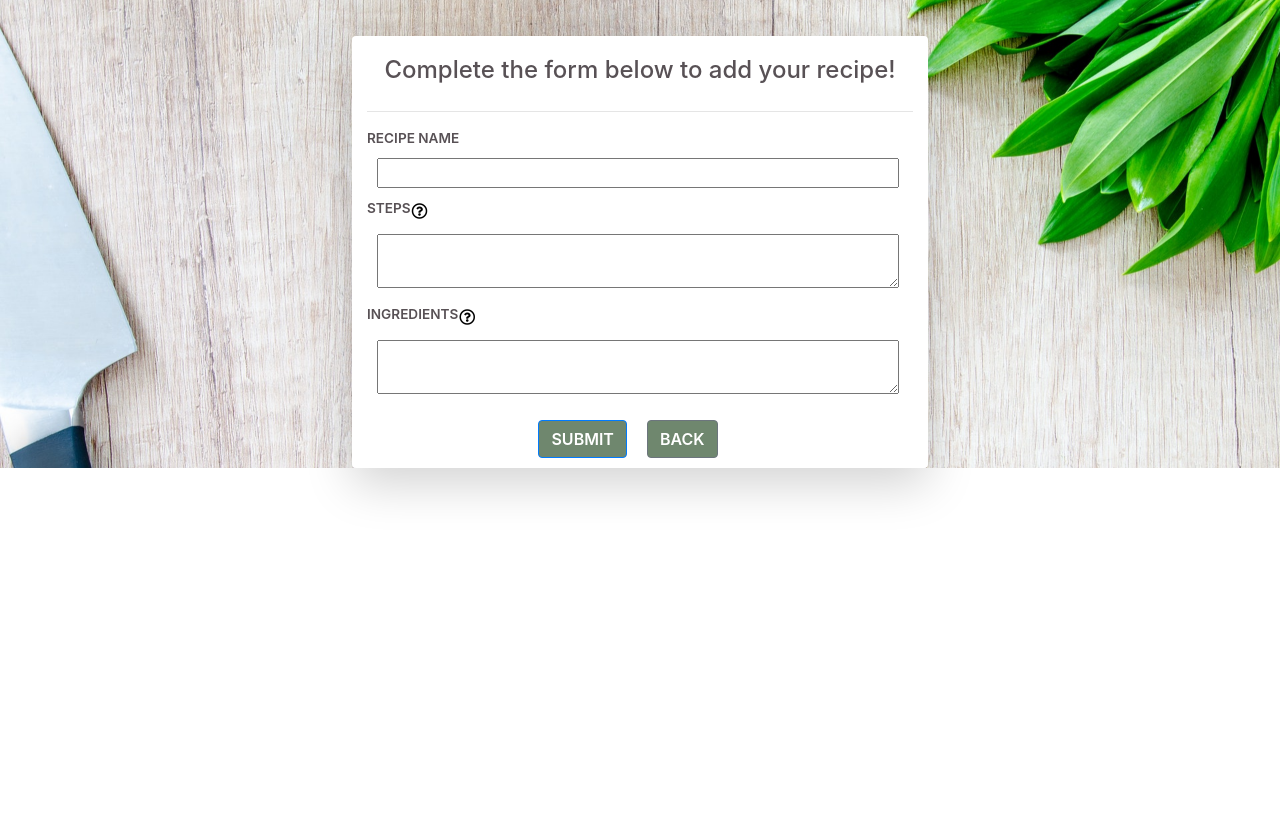
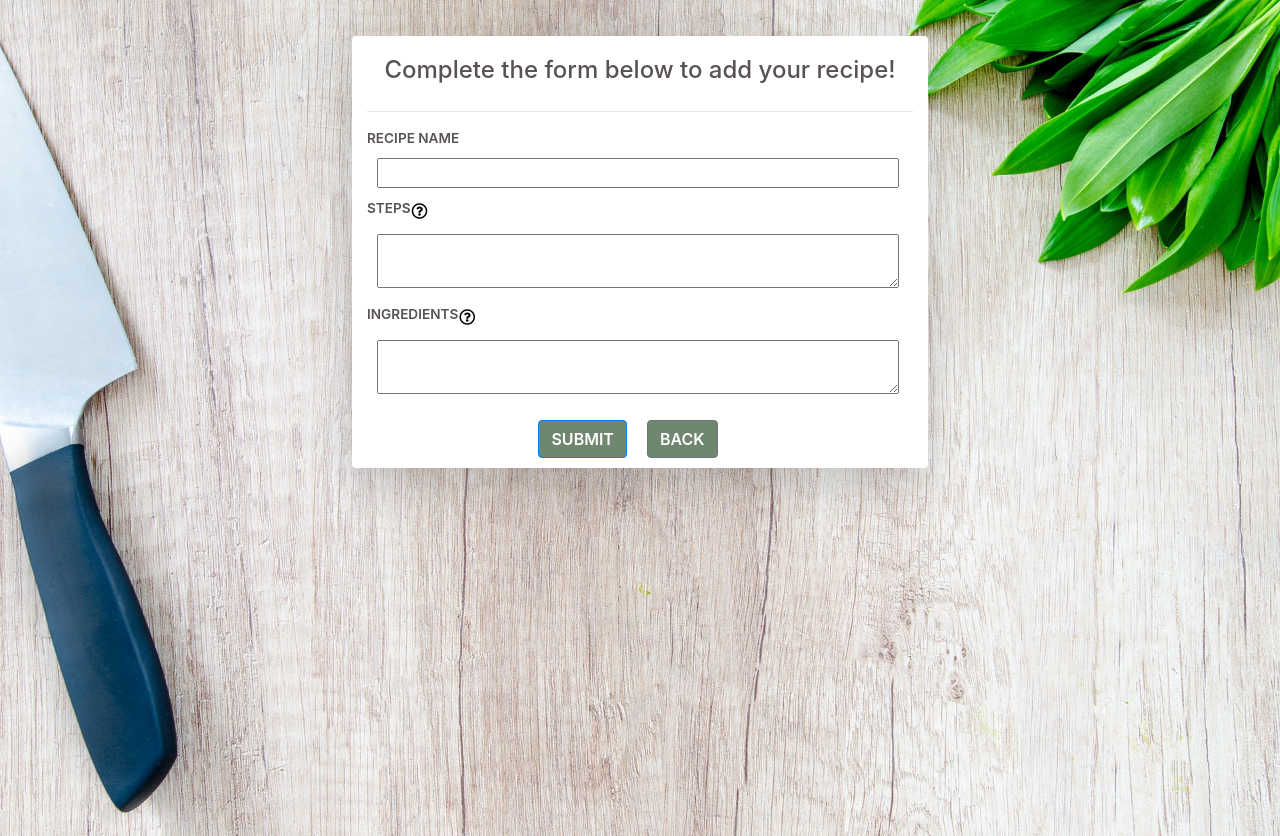
Before and after one commit to ajin-chwy/1808-Java-Project2, an Angular app in the folder recipe-sharing-app/: page /create-recipe in a window 1280 px wide. Before the commit the page ends 800 px from the top, so only its background shows below. Built offline with nearby package versions, Linux system fonts and the light colour scheme; no server answers.

Commit message:
more styling updates

```diff
--- a/recipe-sharing-app/src/app/create-recipe/create-recipe.component.css
+++ b/recipe-sharing-app/src/app/create-recipe/create-recipe.component.css
@@ -1,3 +1,7 @@
+.fullPage{
+height: 100vh;
+}
+
 #spacer{
     padding-top: 20px;
 }
--- a/recipe-sharing-app/src/app/create-recipe/create-recipe.component.html
+++ b/recipe-sharing-app/src/app/create-recipe/create-recipe.component.html
@@ -3,6 +3,7 @@
   <p></p>
 </div>
 
+<div class="fullPage">
 <div class="container rounded shadow-lg" id="recipeCreationFormContainer" >
   <h1>Complete the form below to add your recipe!</h1>
   <hr>
@@ -64,3 +65,4 @@
 
   </form>
 </div>
+</div>
--- a/recipe-sharing-app/src/app/login/login.component.css
+++ b/recipe-sharing-app/src/app/login/login.component.css
@@ -1,3 +1,7 @@
+#component{
+    height: 100vh;
+}
+
 #mainHeader{
     padding-top: 15%;
 }
--- a/recipe-sharing-app/src/app/login/login.component.html
+++ b/recipe-sharing-app/src/app/login/login.component.html
@@ -1,3 +1,4 @@
+<div id="component">
 <div id="mainHeader" class="">
   <h1>Enjoy Cooking</h1>
   <h3>Browse hundreds of tasty recipes!</h3>
@@ -46,3 +47,4 @@
       </div>
     </div>
   </div>
+</div>
```
Also changed, not shown: recipe-sharing-app/src/app/app.component.html (line endings or trailing spaces).
